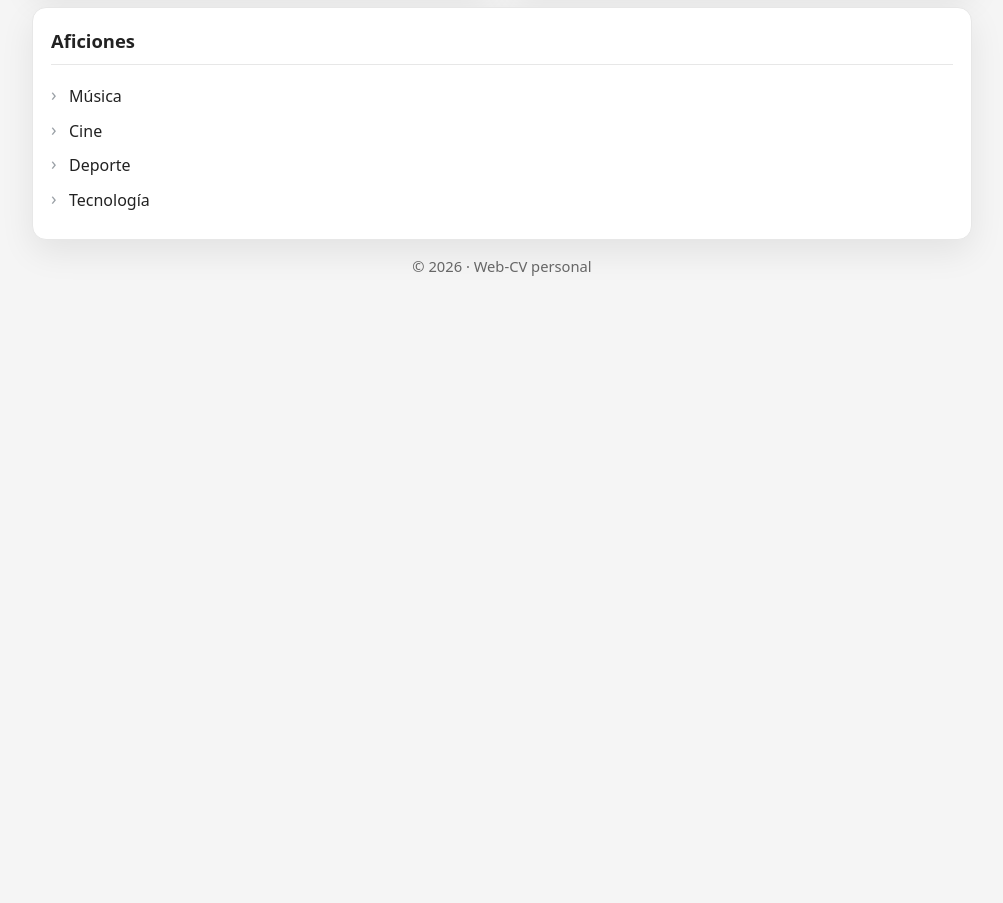
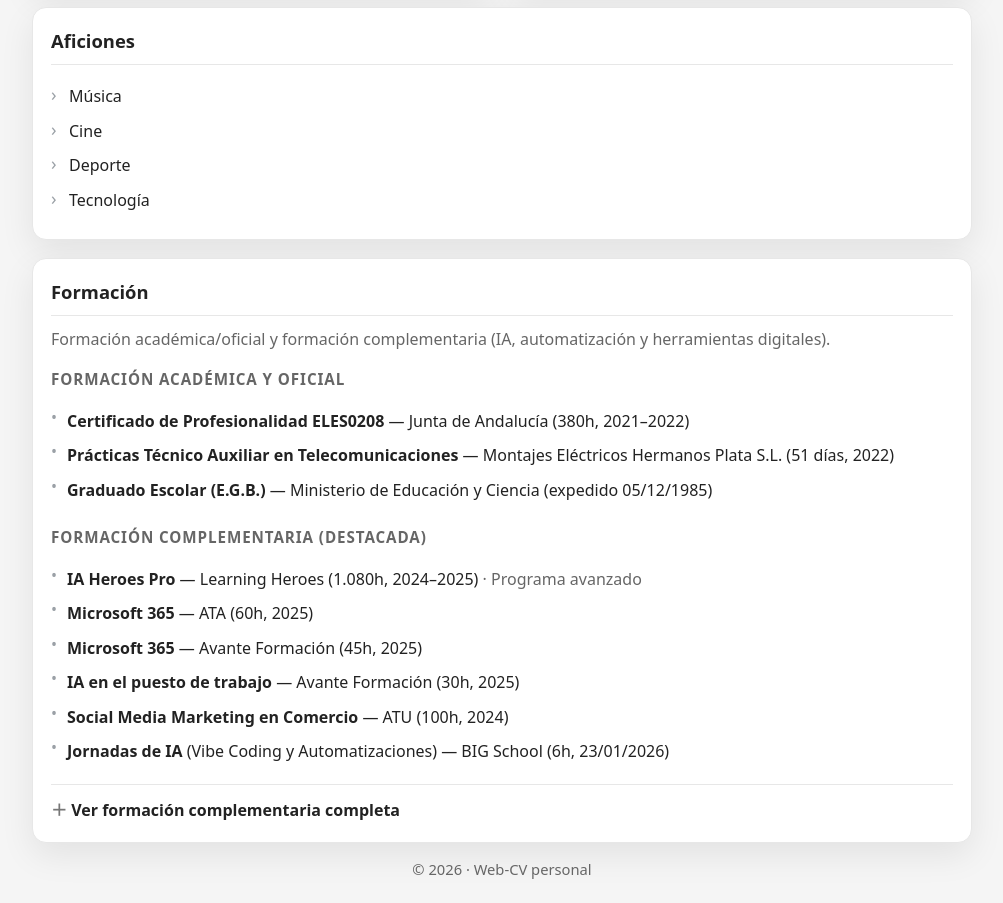
Before and after one commit to jesusrojasbaena/jesusrojasbaena.github.io, a plain HTML site: page index.html in a window 1280 px wide. Shown: the part 758-1661 px from the top of the page, without its empty margins (138-1141 px from the left). Before the commit the page ends 1058 px from the top, so only its background shows below. Drawn offline with Linux system fonts and the light colour scheme.

Commit message:
Update index.html

```diff
--- a/index.html
+++ b/index.html
@@ -177,7 +177,7 @@
       }
     }
 
-    /* Main spacing (un poco más premium) */
+    /* Main spacing */
     main{
       padding: 26px 0 18px;
     }
@@ -207,11 +207,9 @@
     }
 
     /* Parrafos más controlados */
-    .card p{
-      margin: 0;
-    }
+    .card p{ margin: 0; }
 
-    /* Listas modernas */
+    /* Listas modernas (default) */
     ul{
       list-style: none;
       margin: 0;
@@ -246,27 +244,16 @@
       display: grid;
       grid-template-columns: 1fr;
       gap: 18px;
-      align-items: stretch; /* estira items a la altura de la fila */
+      align-items: stretch;
     }
 
-    /* ✅ Desktop: 2 columnas + tarjetas superiores iguales (sin estirar la fila de Aficiones) */
     @media (min-width: 900px){
-      .grid{
-        grid-template-columns: 1fr 1fr;
-      }
-
-      .span-2{
-        grid-column: 1 / -1;
-      }
-
-      /* Igualar alturas solo de la primera fila: las cards ya se estiran por la fila */
-      .card{
-        display: flex;
-        flex-direction: column;
-      }
+      .grid{ grid-template-columns: 1fr 1fr; }
+      .span-2{ grid-column: 1 / -1; }
+      .card{ display:flex; flex-direction: column; }
     }
 
-    /* Focus visible general (por si añades links en cards) */
+    /* Focus visible general */
     a:focus-visible{
       outline: none;
       box-shadow: var(--focus);
@@ -284,10 +271,56 @@
       .card{ padding: 16px; }
     }
 
-    /* Accesibilidad: reduce motion */
+    /* Reduce motion */
     @media (prefers-reduced-motion: reduce){
       html{ scroll-behavior: auto; }
       *{ transition: none !important; }
+    }
+
+    /* ====== FORMACION (SEPARADA) ====== */
+    .subhead{
+      margin: 14px 0 8px;
+      font-size: 0.95rem;
+      color: var(--muted);
+      text-transform: uppercase;
+      letter-spacing: .06em;
+    }
+
+    .details{
+      margin-top: 12px;
+      border-top: 1px solid var(--line);
+      padding-top: 12px;
+    }
+
+    .details summary{
+      cursor: pointer;
+      font-weight: 600;
+      user-select: none;
+      list-style: none;
+    }
+
+    .details summary::-webkit-details-marker{ display:none; }
+
+    .details summary::before{
+      content: "＋ ";
+      color: #777;
+    }
+    .details[open] summary::before{
+      content: "－ ";
+    }
+
+    /* Lista "clean" con punto (•) para Formación */
+    .clean li{
+      padding-left: 16px;
+    }
+    .clean li::before{
+      content: "•";
+      top: 1px;
+      font-size: 16px;
+    }
+    .clean em{
+      color: var(--muted);
+      font-style: normal;
     }
   </style>
 </head>
@@ -364,6 +397,52 @@
           <li>Tecnología</li>
         </ul>
       </section>
+
+      <!-- ====== FORMACION (SEPARADA) ====== -->
+      <section class="card span-2" id="formacion">
+        <h2>Formación</h2>
+
+        <p style="margin-top:0; color: var(--muted);">
+          Formación académica/oficial y formación complementaria (IA, automatización y herramientas digitales).
+        </p>
+
+        <h3 class="subhead">Formación académica y oficial</h3>
+        <ul class="clean">
+          <li><strong>Certificado de Profesionalidad ELES0208</strong> — Junta de Andalucía (380h, 2021–2022)</li>
+          <li><strong>Prácticas Técnico Auxiliar en Telecomunicaciones</strong> — Montajes Eléctricos Hermanos Plata S.L. (51 días, 2022)</li>
+          <li><strong>Graduado Escolar (E.G.B.)</strong> — Ministerio de Educación y Ciencia (expedido 05/12/1985)</li>
+        </ul>
+
+        <h3 class="subhead">Formación complementaria (destacada)</h3>
+        <ul class="clean">
+          <li><strong>IA Heroes Pro</strong> — Learning Heroes (1.080h, 2024–2025) <em>· Programa avanzado</em></li>
+          <li><strong>Microsoft 365</strong> — ATA (60h, 2025)</li>
+          <li><strong>Microsoft 365</strong> — Avante Formación (45h, 2025)</li>
+          <li><strong>IA en el puesto de trabajo</strong> — Avante Formación (30h, 2025)</li>
+          <li><strong>Social Media Marketing en Comercio</strong> — ATU (100h, 2024)</li>
+          <li><strong>Jornadas de IA</strong> (Vibe Coding y Automatizaciones) — BIG School (6h, 23/01/2026)</li>
+        </ul>
+
+        <details class="details">
+          <summary>Ver formación complementaria completa</summary>
+
+          <ul class="clean">
+            <li><strong>Jornadas de IA</strong> (Vibe Coding y Automatizaciones) — BIG School (6h, 23/01/2026)</li>
+            <li><strong>IA Heroes Pro</strong> — Learning Heroes (1.080h, 2024–2025) <em>· Programa avanzado</em></li>
+            <li><strong>Microsoft 365</strong> — Avante Formación (45h, 03/04/2025–24/04/2025)</li>
+            <li><strong>IA en el puesto de trabajo</strong> — Avante Formación (30h, 17/03/2025–28/03/2025)</li>
+            <li><strong>Microsoft 365</strong> — ATA (60h, 05/02/2025–11/03/2025)</li>
+            <li><strong>Social Media Marketing en Comercio</strong> — ATU (100h, 2024)</li>
+            <li><strong>Sistemas de Calidad</strong> (8h, 2010)</li>
+            <li><strong>Atención al Cliente mediante TICs</strong> — FECE (fecha no indicada)</li>
+            <li><strong>Financiación / Venta a crédito</strong> (10h, 2006)</li>
+            <li><strong>Calidad en la Atención al Cliente</strong> (25h, 2005)</li>
+            <li><strong>Aplicaciones Informáticas de Oficina</strong> — Junta de Andalucía / CGT (320h, 24/04/1998–27/07/1998)</li>
+          </ul>
+        </details>
+      </section>
+      <!-- ====== /FORMACION ====== -->
+
     </div>
   </main>
 
```
